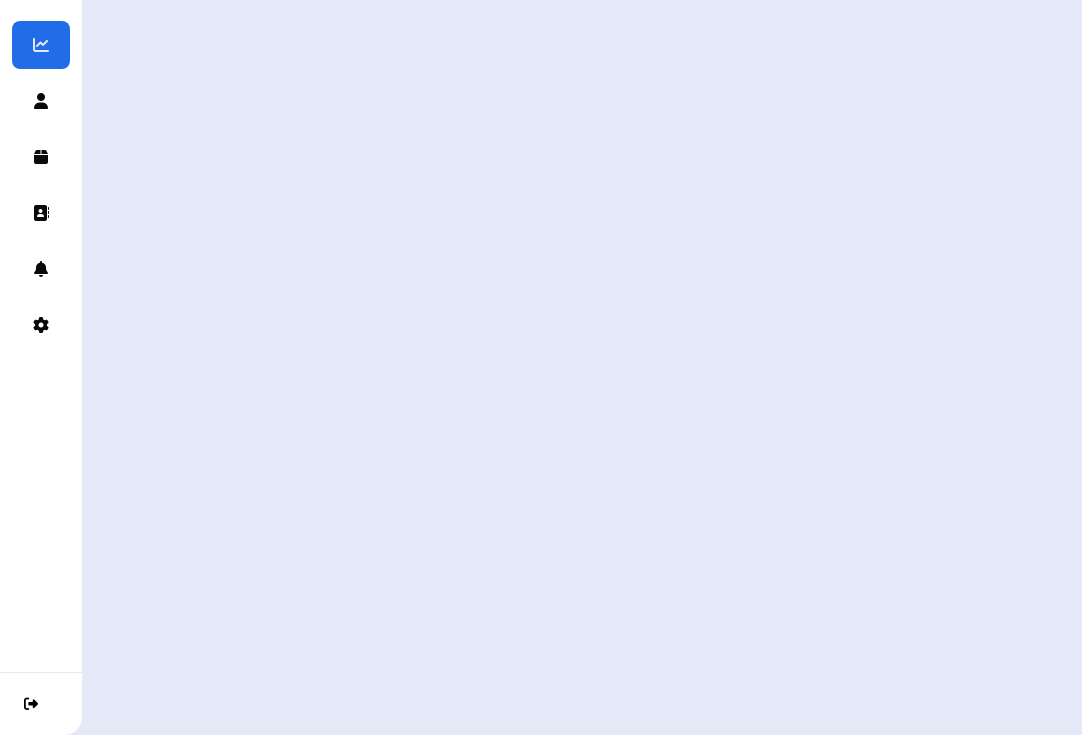
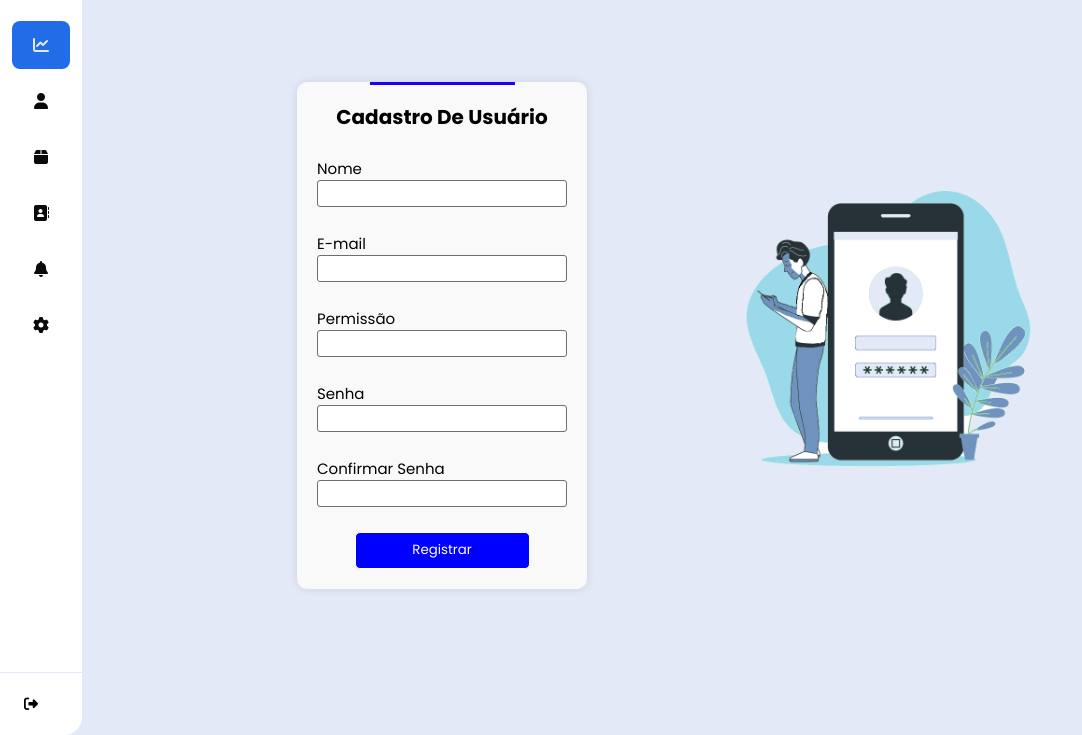
Before and after one commit to joaoqys/projeto-final-DS.W, a website: page src/pages/RegisterUsers/index.html in a window 1280 px wide. Shown: the part 65-800 px from the top of the page, without its empty margins (0-1082 px from the left). Drawn offline with Linux system fonts and the light colour scheme.

Commit message:
Alterações nas telas RC E RU

```diff
--- a/src/pages/RegisterUsers/index.html
+++ b/src/pages/RegisterUsers/index.html
@@ -101,6 +101,29 @@
     <main>
         <h1 class="title-main">DashBoard</h1>
     </main>
+
+    <div class="container">
+        <div class="detalheBack">
+            <form class="form">
+                <h4>Cadastro De Usuário</h4>
+                <label for="nome">Nome</label>
+                <input type="text" id="nome" name="nome" required>
+                <label for="nome">E-mail</label>
+                <input type="text" id="E-mail" name="E-mail" required>
+                <label for="nome">Permissão</label>
+                <input type="text" id="Permissão" name="Permissão" required>
+                <label for="nome">Senha</label>
+                <input type="password" id="Senha" name="Senha" required>
+                <label for="nome">Confirmar Senha</label>
+                <input type="password" id="ConfirmarSenha" name="ConfirmarSenha" required>
+                <button type="submit">Registrar</button>
+            </form>
+        </div>
+        <div class="divImg">
+            <img src="../../assets/CartoonUsuario.png" width="350px" height="350px">
+        </div>
+    </div>
+
     <script src="../../js/scriptSB.js"></script>
 </body>
 
--- a/src/styles/styleRC.css
+++ b/src/styles/styleRC.css
@@ -41,6 +41,10 @@
     text-align: center;
   }
 
+  .detalheBack {
+
+  }
+
   .form input {
     width: 250px;
     margin-left: 15%;
--- a/src/styles/styleSB.css
+++ b/src/styles/styleSB.css
@@ -170,3 +170,93 @@ main {
     font-size: 22px;
     color: #216ce7;
 }
+
+
+.container{
+    display: flex;
+    margin-top: 5%;
+    align-items: center;
+    margin: auto;
+    justify-content: center;
+  }
+
+  .form {
+    position: relative;
+    display: grid;
+    background-color: #f9f9f9;
+    padding: 20px;
+    box-shadow: 0 0 10px rgba(0, 0, 0, 0.1);
+    border-radius: 10px;
+    z-index: 1;
+  }
+
+  .form::before {
+    content: '';
+    position: absolute;
+    top: 0;
+    left: 25%;
+    width: 50%;
+    height: 3px;
+    background-color: #1900ff;
+    z-index: 2;
+  }
+
+  .form label{
+    margin-top: 10%;
+    font-size: 15px;
+  }
+
+  .form h4{
+    font-size: 20px;
+    text-align: center;
+  }
+
+  .detalheBack {
+
+  }
+
+  .form input {
+    width: 250px;
+    margin-left: 15%;
+    margin-right: 15%;
+    padding: 1%;
+    margin: auto;
+    border: 1px solid #6e6e6e;
+    border-radius: 3px;
+  }
+
+  .form button{
+    background-color: blue;
+    color: white;
+    border: white;
+    margin-top: 10%;
+    margin-left: 15%;
+    margin-right: 15%;
+    padding: 3%;
+    border: 1px solid #ffffff;
+    border-radius: 5px;
+    cursor: pointer;
+  }
+
+  .form button:hover{
+    background-color: #1b89ff;
+  }
+
+  .divImg{
+    display: flex;
+    margin-left: 20%;
+  }
+
+  .checkboxPJ {
+    display: flex;
+    flex-direction: row;
+    align-items: center;
+}
+
+.labelCheckbox {
+    margin-right: 10px;
+}
+
+.inputPJ {
+    width: auto; /* Define a largura do input automaticamente */
+}
```
Also changed, not shown: src/pages/RegisterClient/index.html (+5 -5 lines), src/assets/Cartoon  CC2.png (renamed from src/pages/RegisterClient/img/Cartoon  CC2.png), src/assets/CartoonUsuario.png (added).
